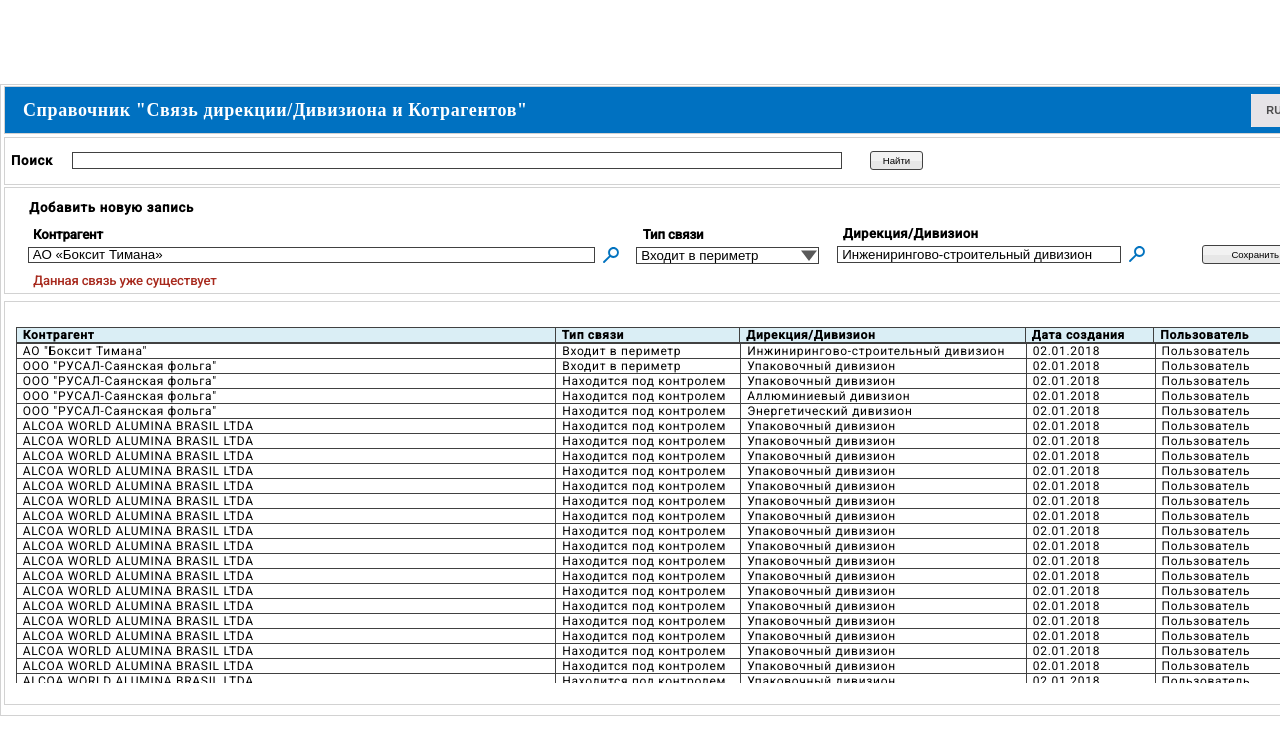
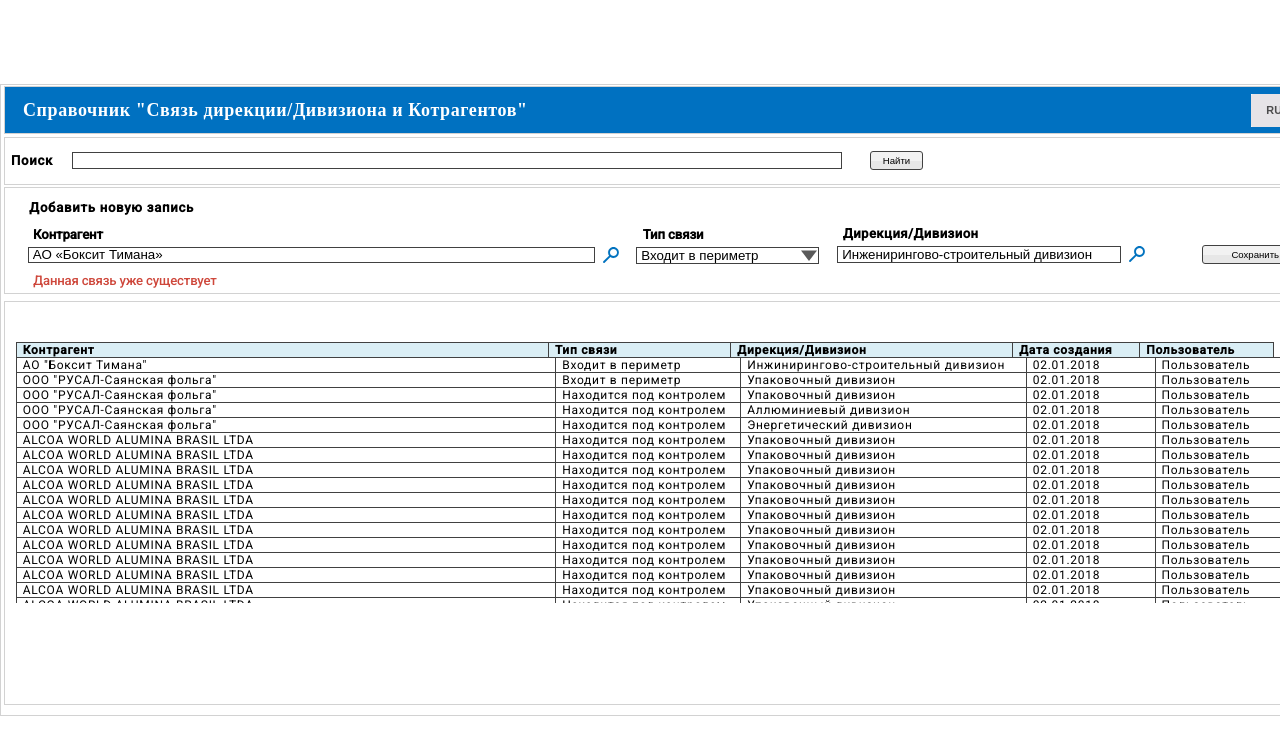
Before and after one commit to buccaneer33/relation-form, a website built with webpack: page src/html/template/index.html in a window 1280 px wide. Shown: the top 754 px of the page. Built offline with nearby package versions, Linux system fonts and the light colour scheme; some icons are missing.

Commit message:
tabble-head fixed

```diff
--- a/src/scss/helpers/variables.scss
+++ b/src/scss/helpers/variables.scss
@@ -14,6 +14,6 @@ $interface-color--secondary-dark: rgba(65, 65, 65, 1); //линия темная
 // text colors
 $text-color__form-header--light: rgba(255, 255, 255, 1);//заголовок формы
 $text-color--primary-dark: rgba(0, 0, 0, 1);//базовый цвет текста
-$text-color--secondary-error: rgba(167, 41, 29, 1);//цвет ошибки
+$text-color--secondary-error: #ce473b;//цвет ошибки
 $text-color--lang-sw: rgba(133,133,133,1);
 $text-color--lang-sw--active: rgba(76,76,76,1);
--- a/src/scss/main/data-tabble/data-tabble.scss
+++ b/src/scss/main/data-tabble/data-tabble.scss
@@ -1,4 +1,11 @@
+.tabble-content{
+    overflow-y: scroll;
+    position: relative;
+    height: 72%;
+    margin-top: -1px;
+}
 .data-tabble{
+
     width: 96.6%;
     border-collapse: collapse;
     text-align: left;
@@ -6,34 +13,9 @@
   //  position: relative;
 
     &__header{
-   // position: fixed;
-   // display: block;
     margin-top: -15px;
-   // width: 89.1%;
     background-color: white;
     z-index: 10;
-      /*  &-row{
-            margin-top: -15px;
-
-            &::after{
-                background: transparent !important;
-            }
-            & th:nth-child(1){
-                width: 42.3%;
-            }
-            & th:nth-child(2){
-                width: 14.5%;
-            }
-            & th:nth-child(3){
-                width: 22.4%;
-            }
-            & th:nth-child(4){
-                width: 10.1%;
-            }
-            & th:nth-child(5){
-                width: 10.6%;
-            }
-        }*/
 
     }
     &__body{
@@ -63,7 +45,6 @@
         padding: 0em 0.5em;
     }
     tr{
-       // position: relative;
         &::after{
             content: '';
             cursor: pointer;
@@ -82,20 +63,18 @@
 
 }
 .tabble-header{
-   // position: fixed;
+    width: 100%;
+    max-width: inherit;
     display: block;
     background-color: $bgc--primary;
     z-index: 10;
-  //  width: 88.45%;
-    margin-top: -15px;
     text-align: left;
     letter-spacing: 0.7px;
 
     &__tabble{
         border-collapse: collapse;
         text-align: left;
-    //    width: 97.2%;
-        width: 96.4%;
+        width: 95.2%;
         letter-spacing: 0.7px;
 
         th{
--- a/src/scss/main/main.scss
+++ b/src/scss/main/main.scss
@@ -9,10 +9,9 @@
     box-sizing: border-box;
 
     &__inner{
-        overflow-y: scroll;
+
         height: 100%;
         width: 100%;
-        position: relative;
         background-color: $bgc--primary;
         padding-top: 15px;
     }
```
Also changed, not shown: dist/dev/css/index.css.
